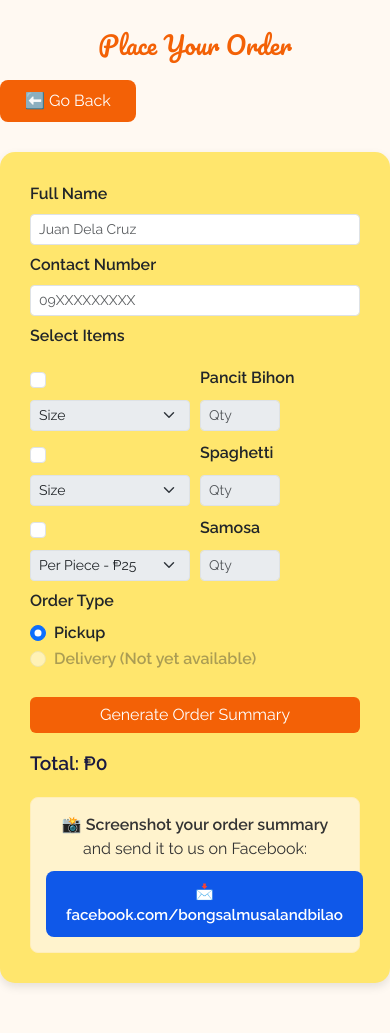
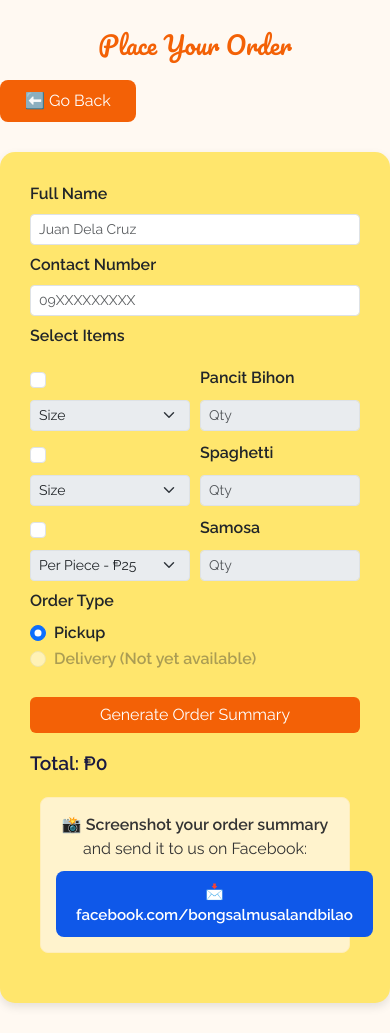
Before and after one commit to ItzmeFurina/almusalbong, a plain HTML site: page ordernow.html in a window 390 px wide. Drawn offline with nearby package versions, Linux system fonts and the light colour scheme.

Commit message:
Update ordernow.html

```diff
--- a/ordernow.html
+++ b/ordernow.html
@@ -45,20 +45,9 @@
     .form-check-row {
       display: grid;
       grid-template-columns: auto 1fr auto auto;
+      align-items: center;
       gap: 10px;
-      align-items: center;
       margin-top: 10px;
-    }
-
-    @media (max-width: 576px) {
-      .form-check-row {
-        grid-template-columns: 1fr 1fr;
-      }
-
-      .form-check-row select,
-      .form-check-row input[type="number"] {
-        width: 100%;
-      }
     }
 
     .form-check-row input[type="number"] {
@@ -110,6 +99,25 @@
 
     .fb-btn:hover {
       background-color: #365899;
+    }
+
+    @media (max-width: 576px) {
+      .form-check-row {
+        grid-template-columns: 1fr 1fr;
+      }
+
+      .form-check-label {
+        white-space: nowrap;
+      }
+
+      .form-check-row .form-select,
+      .form-check-row .qty-input {
+        width: 100% !important;
+      }
+
+      .fb-link {
+        margin: 20px 10px;
+      }
     }
   </style>
 </head>
@@ -192,11 +200,14 @@
       </div>
     </div>
 
+    <!-- Button and Total -->
     <button class="btn btn-submit w-100 mt-3" onclick="generateSummary()">Generate Order Summary</button>
     <div class="total-section mt-3">Total: ₱<span id="totalPrice">0</span></div>
+
+    <!-- Summary Output -->
     <div class="summary-box" id="orderSummary" style="display:none;"></div>
 
-    <!-- Facebook Reminder -->
+    <!-- FB LINK / INSTRUCTION -->
     <div class="fb-link">
       <p>📸 <strong>Screenshot your order summary</strong> and send it to us on Facebook:</p>
       <a href="https://www.facebook.com/bongsalmusalandbilao" target="_blank" class="fb-btn">
```
